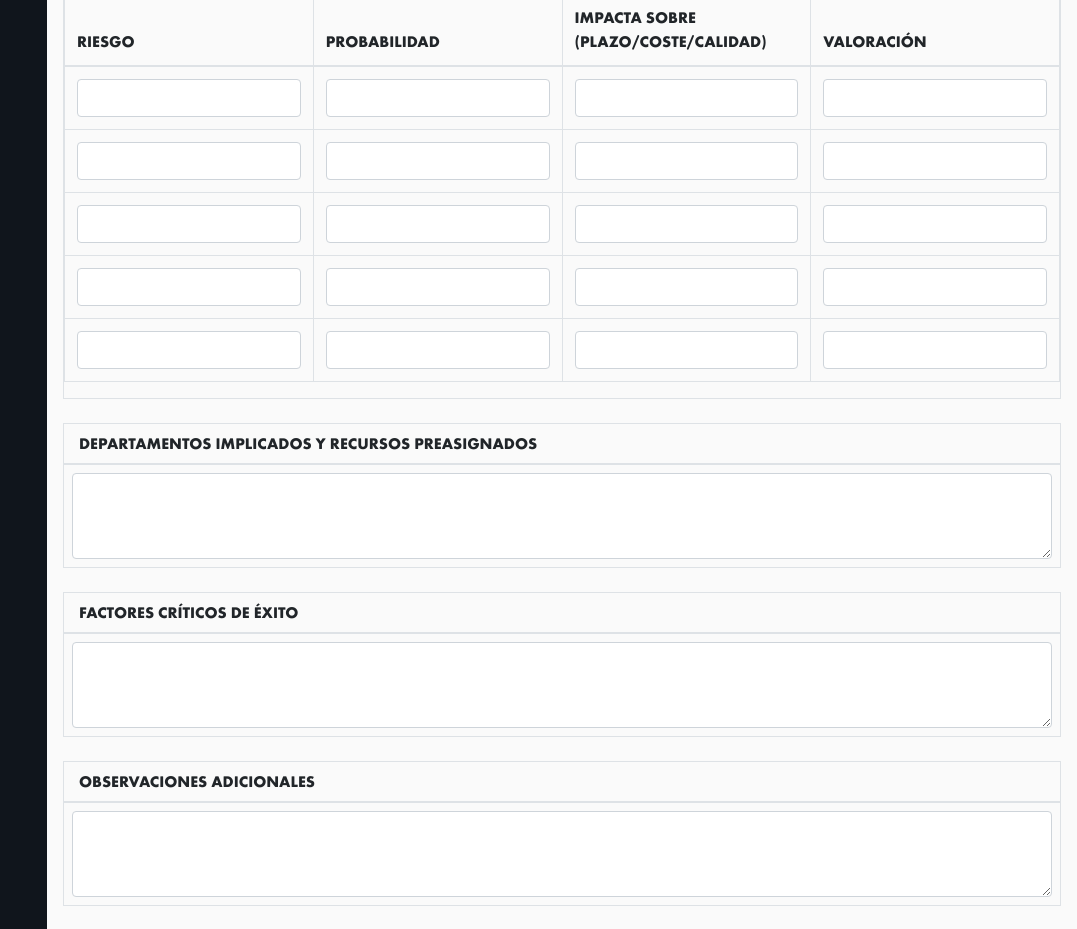
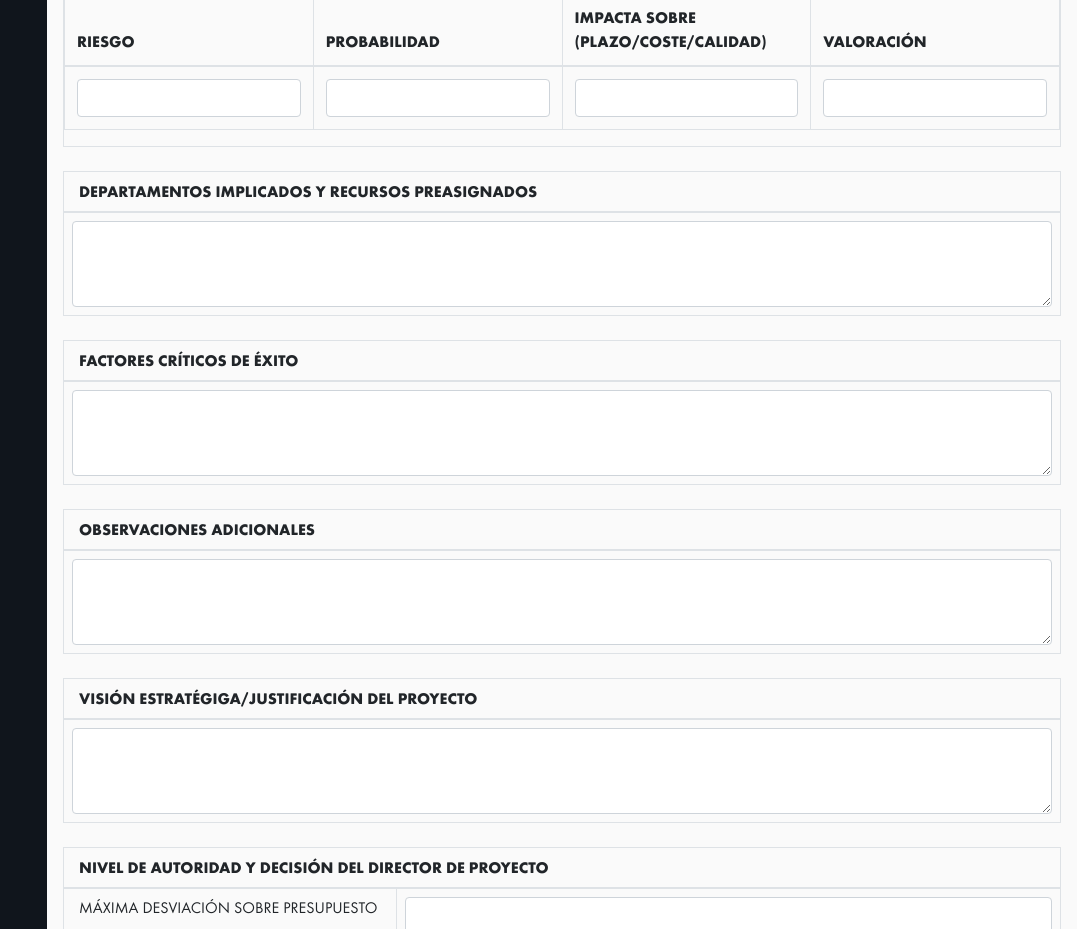
Before and after one commit to loremtz34/ISO21500, an Angular app: page /integracion/actaconstitucion in a window 1280 px wide. Shown: the part 5500-6429 px from the top of the page, without its empty margins (203-1280 px from the left). Built offline with nearby package versions, Linux system fonts and the light colour scheme.

Commit message:
Mis cambios

```diff
--- a/src/app/integracion/acta-constitucion/acta-constitucion.component.html
+++ b/src/app/integracion/acta-constitucion/acta-constitucion.component.html
@@ -13,7 +13,7 @@
     <div class="row">
       <label for="tituloProyecto" class="col-sm-3 col-form-label">TITULO DEL PROYECTO</label>
       <div class="col-sm-9">
-        <input type="text" class="form-control" id="tituloProyecto" placeholder="Titulo del Proyecto">
+        <input type="text" class="form-control" formControlName="nombre" placeholder="Titulo del Proyecto">
       </div>
     </div>
     <div class="row">
@@ -23,7 +23,7 @@
       <div class="col-sm-9">
         <div class="row">
           <div class="col-sm-12">
-            <input type="text" class="form-control" id="nombreCliente">
+            <input type="text" class="form-control" formControlName="cliente" id="nombreCliente">
           </div>
         </div>
         <div class="row">
@@ -48,7 +48,7 @@
         <div class="row">
           <label for="personaResponsable" class="col-sm-3 col-form-label">Persona</label>
           <div class="col-sm-9">
-            <input type="text" class="form-control" id="personaResponsable" placeholder="Persona">
+            <input type="text" class="form-control" formControlName="patrocinador" id="personaResponsable" placeholder="Persona">
           </div>
         </div>
         <div class="row">
@@ -80,15 +80,15 @@
     </div>
     <br>
     <div class="row">
-      <label for="departamento" class="col-sm-3 col-form-label">Cód. Identif. Proyec</label>
+      <label for="departamento"  class="col-sm-3 col-form-label">Cód. Identif. Proyec</label>
       <div class="col-sm-9">
         <div class="col">
-          <input type="text" class="form-control" id="departamento" placeholder="Codigo proyecto">
+          <input type="text" formControlName="codigo_identificacion" class="form-control"  id="departamento" placeholder="Codigo proyecto">
         </div>
         <div class="col">
           <div class="form-check">
-            <input class="form-check-input" type="checkbox" value="" id="defaultCheck1">
-            <label class="form-check-label" for="defaultCheck1">
+            <input class="form-check-input" formControlName="pendiente_asignacion" type="checkbox" value="" id="defaultCheck1" >
+            <label class="form-check-label"  for="defaultCheck1">
               Pendiente asignación
             </label>
           </div>
@@ -100,7 +100,7 @@
       <div class="col-sm-9">
         <div class="col-sm-3">
           <div class="form-check">
-            <input class="form-check-input" type="checkbox" value="" id="defaultCheck1">
+            <input class="form-check-input" formControlName="contrato" type="checkbox" value="" id="defaultCheck1">
             <label class="form-check-label" for="defaultCheck1">
               Contrato
             </label>
@@ -108,7 +108,7 @@
         </div>
         <div class="col-sm-3">
           <div class="form-check">
-            <input class="form-check-input" type="checkbox" value="" id="defaultCheck1">
+            <input class="form-check-input" formControlName="caso_de_negocio" type="checkbox" value="" id="defaultCheck1">
             <label class="form-check-label" for="defaultCheck1">
               Caso negocio
             </label>
@@ -116,7 +116,7 @@
         </div>
         <div class="col-sm-3">
           <div class="form-check">
-            <input class="form-check-input" type="checkbox" value="" id="defaultCheck1">
+            <input class="form-check-input" formControlName="enunciado_trabajo" type="checkbox" value="" id="defaultCheck1">
             <label class="form-check-label" for="defaultCheck1">
               Enunciado trabajo
             </label>
@@ -126,11 +126,11 @@
     </div>
     <h2><b>INFORMACIÓN PREVIA:</b></h2>
     <div class="row">
-      <label for="tituloProyecto" class="col-sm-12 col-form-label"><b>VISIÓN ESTRATÉGIGA/JUSTIFICACIÓN DEL PROYECTO</b></label>
+      <label for="tituloProyecto"  class="col-sm-12 col-form-label"><b>VISIÓN ESTRATÉGIGA/JUSTIFICACIÓN DEL PROYECTO</b></label>
     </div>
     <div class="row">
       <div class="col-sm-12">
-        <textarea class="form-control" id="exampleFormControlTextarea1" rows="3"></textarea>
+        <textarea class="form-control" formControlName="vision_estrategica" id="exampleFormControlTextarea1" rows="3"></textarea>
       </div>
     </div>
     <br>
@@ -139,7 +139,7 @@
     </div>
     <div class="row">
       <div class="col-sm-12">
-        <textarea class="form-control" id="exampleFormControlTextarea1" rows="3"></textarea>
+        <textarea class="form-control" formControlName="descripcion_del_proyecto" id="exampleFormControlTextarea1" rows="3"></textarea>
       </div>
     </div>
     <br>
@@ -148,7 +148,7 @@
     </div>
     <div class="row">
       <div class="col-sm-12">
-        <textarea class="form-control" id="exampleFormControlTextarea1" rows="3"></textarea>
+        <textarea class="form-control" formControlName="analisis_de_viabilidad" id="exampleFormControlTextarea1" rows="3"></textarea>
       </div>
     </div>
     <br>
@@ -157,7 +157,7 @@
     </div>
     <div class="row">
       <div class="col-sm-12">
-        <textarea class="form-control" id="exampleFormControlTextarea1" rows="3"></textarea>
+        <textarea class="form-control" formControlName="requisitos_generales" id="exampleFormControlTextarea1" rows="3"></textarea>
       </div>
     </div>
     <h2><b>OBJETIVOS DEL PROYECTO</b></h2>
@@ -168,13 +168,13 @@
     <div class="row">
       <label for="tituloProyecto" class="col-sm-3 col-form-label">OBJETIVOS</label>
       <div class="col-sm-9">
-        <textarea class="form-control" id="exampleFormControlTextarea1" rows="3"></textarea>
+        <textarea class="form-control" formControlName="objetivos_alcance" id="exampleFormControlTextarea1" rows="3"></textarea>
       </div>
     </div>
     <div class="row">
       <label for="tituloProyecto" class="col-sm-3 col-form-label">MÉTRICA / CRITERIOS DE ACEPTACIÓN</label>
       <div class="col-sm-9">
-        <textarea class="form-control" id="exampleFormControlTextarea1" rows="3"></textarea>
+        <textarea class="form-control" formControlName="metrica_alcance" id="exampleFormControlTextarea1" rows="3"></textarea>
       </div>
     </div>
     <div class="row">
@@ -185,7 +185,7 @@
         <div class="row">
           <label for="personaResponsable" class="col-sm-3 col-form-label">Persona</label>
           <div class="col-sm-9">
-            <input type="text" class="form-control" id="personaResponsable" placeholder="Persona">
+            <input type="text" formControlName="aprobacion_persona_alcance" class="form-control" id="personaResponsable" placeholder="Persona">
           </div>
         </div>
         <div class="row">
@@ -204,13 +204,13 @@
     <div class="row">
       <label for="tituloProyecto" class="col-sm-3 col-form-label">OBJETIVOS</label>
       <div class="col-sm-9">
-        <textarea class="form-control" id="exampleFormControlTextarea1" rows="3"></textarea>
+        <textarea class="form-control" formControlName="obejtivos_plazo" id="exampleFormControlTextarea1" rows="3"></textarea>
       </div>
     </div>
     <div class="row">
       <label for="tituloProyecto" class="col-sm-3 col-form-label">MÉTRICA / CRITERIOS DE ACEPTACIÓN</label>
       <div class="col-sm-9">
-        <textarea class="form-control" id="exampleFormControlTextarea1" rows="3"></textarea>
+        <textarea class="form-control" formControlName="metrica_plazo" id="exampleFormControlTextarea1" rows="3"></textarea>
       </div>
     </div>
     <div class="row">
@@ -221,7 +221,7 @@
         <div class="row">
           <label for="personaResponsable" class="col-sm-3 col-form-label">Persona</label>
           <div class="col-sm-9">
-            <input type="text" class="form-control" id="personaResponsable" placeholder="Persona">
+            <input type="text" class="form-control" formControlName="aprobacion_persona_plazo" id="personaResponsable" placeholder="Persona">
           </div>
         </div>
         <div class="row">
@@ -240,13 +240,13 @@
     <div class="row">
       <label for="tituloProyecto" class="col-sm-3 col-form-label">OBJETIVOS</label>
       <div class="col-sm-9">
-        <textarea class="form-control" id="exampleFormControlTextarea1" rows="3"></textarea>
+        <textarea class="form-control" formControlName="obejtivos_presupuesto" id="exampleFormControlTextarea1" rows="3"></textarea>
       </div>
     </div>
     <div class="row">
       <label for="tituloProyecto" class="col-sm-3 col-form-label">MÉTRICA / CRITERIOS DE ACEPTACIÓN</label>
       <div class="col-sm-9">
-        <textarea class="form-control" id="exampleFormControlTextarea1" rows="3"></textarea>
+        <textarea class="form-control" formControlName="metrica_presupuesto" id="exampleFormControlTextarea1" rows="3"></textarea>
       </div>
     </div>
     <div class="row">
@@ -257,7 +257,7 @@
         <div class="row">
           <label for="personaResponsable" class="col-sm-3 col-form-label">Persona</label>
           <div class="col-sm-9">
-            <input type="text" class="form-control" id="personaResponsable" placeholder="Persona">
+            <input type="text" formControlName="aprobacion_persona_presupuesto" class="form-control" id="personaResponsable" placeholder="Persona">
           </div>
         </div>
         <div class="row">
@@ -278,13 +278,13 @@
     <div class="row">
       <label for="tituloProyecto" class="col-sm-3 col-form-label">OBJETIVOS</label>
       <div class="col-sm-9">
-        <textarea class="form-control" id="exampleFormControlTextarea1" rows="3"></textarea>
+        <textarea class="form-control" formControlName="obejtivos_calidad" id="exampleFormControlTextarea1" rows="3"></textarea>
       </div>
     </div>
     <div class="row">
       <label for="tituloProyecto" class="col-sm-3 col-form-label">MÉTRICA / CRITERIOS DE ACEPTACIÓN</label>
       <div class="col-sm-9">
-        <textarea class="form-control" id="exampleFormControlTextarea1" rows="3"></textarea>
+        <textarea class="form-control" formControlName="metrica_calidad" id="exampleFormControlTextarea1" rows="3"></textarea>
       </div>
     </div>
     <div class="row">
@@ -295,7 +295,7 @@
         <div class="row">
           <label for="personaResponsable" class="col-sm-3 col-form-label">Persona</label>
           <div class="col-sm-9">
-            <input type="text" class="form-control" id="personaResponsable" placeholder="Persona">
+            <input type="text" formControlName="aprobacion_persona_calidad" class="form-control" id="personaResponsable" placeholder="Persona">
           </div>
         </div>
         <div class="row">
@@ -314,13 +314,13 @@
     <div class="row">
       <label for="tituloProyecto" class="col-sm-3 col-form-label">OBJETIVOS</label>
       <div class="col-sm-9">
-        <textarea class="form-control" id="exampleFormControlTextarea1" rows="3"></textarea>
+        <textarea class="form-control" formControlName="obejtivos_otros" id="exampleFormControlTextarea1" rows="3"></textarea>
       </div>
     </div>
     <div class="row">
       <label for="tituloProyecto" class="col-sm-3 col-form-label">MÉTRICA / CRITERIOS DE ACEPTACIÓN</label>
       <div class="col-sm-9">
-        <textarea class="form-control" id="exampleFormControlTextarea1" rows="3"></textarea>
+        <textarea class="form-control" formControlName="metrica_otros" id="exampleFormControlTextarea1" rows="3"></textarea>
       </div>
     </div>
     <div class="row">
@@ -331,7 +331,7 @@
         <div class="row">
           <label for="personaResponsable" class="col-sm-3 col-form-label">Persona</label>
           <div class="col-sm-9">
-            <input type="text" class="form-control" id="personaResponsable" placeholder="Persona">
+            <input type="text" formControlName="aprobacion_persona_otros" class="form-control" id="personaResponsable" placeholder="Persona">
           </div>
         </div>
         <div class="row">
@@ -530,30 +530,6 @@
             <td><input type="text" class="form-control" id=""></td>
             <td><input type="text" class="form-control" id=""></td>
           </tr>
-          <tr>
-            <td><input type="text" class="form-control" id=""></td>
-            <td><input type="text" class="form-control" id=""></td>
-            <td><input type="text" class="form-control" id=""></td>
-            <td><input type="text" class="form-control" id=""></td>
-          </tr>
-          <tr>
-            <td><input type="text" class="form-control" id=""></td>
-            <td><input type="text" class="form-control" id=""></td>
-            <td><input type="text" class="form-control" id=""></td>
-            <td><input type="text" class="form-control" id=""></td>
-          </tr>
-          <tr>
-            <td><input type="text" class="form-control" id=""></td>
-            <td><input type="text" class="form-control" id=""></td>
-            <td><input type="text" class="form-control" id=""></td>
-            <td><input type="text" class="form-control" id=""></td>
-          </tr>
-          <tr>
-            <td><input type="text" class="form-control" id=""></td>
-            <td><input type="text" class="form-control" id=""></td>
-            <td><input type="text" class="form-control" id=""></td>
-            <td><input type="text" class="form-control" id=""></td>
-          </tr>
         </tbody>
       </table>
     </div>
@@ -563,7 +539,7 @@
     </div>
     <div class="row">
       <div class="col-sm-12">
-        <textarea class="form-control" id="exampleFormControlTextarea1" rows="3"></textarea>
+        <textarea class="form-control" formControlName="departamentos_implicados" formnameid="exampleFormControlTextarea1" rows="3"></textarea>
       </div>
     </div>
     <br>
@@ -572,7 +548,7 @@
     </div>
     <div class="row">
       <div class="col-sm-12">
-        <textarea class="form-control" id="exampleFormControlTextarea1" rows="3"></textarea>
+        <textarea class="form-control" formControlName="factores_criticos_de_exito" id="exampleFormControlTextarea1" rows="3"></textarea>
       </div>
     </div>
     <br>
@@ -581,7 +557,7 @@
     </div>
     <div class="row">
       <div class="col-sm-12">
-        <textarea class="form-control" id="exampleFormControlTextarea1" rows="3"></textarea>
+        <textarea class="form-control" formControlName="observaciones" id="exampleFormControlTextarea1" rows="3"></textarea>
       </div>
     </div>
     <br>
@@ -601,25 +577,25 @@
     <div class="row">
       <label for="tituloProyecto" class="col-sm-4 col-form-label">MÁXIMA DESVIACIÓN SOBRE PRESUPUESTO</label>
       <div class="col-sm-8">
-        <textarea class="form-control" id="exampleFormControlTextarea1" rows="2"></textarea>
+        <textarea class="form-control" formControlName="maxima_desviacion_sobre_presupuesto" id="exampleFormControlTextarea1" rows="2"></textarea>
       </div>
     </div>
     <div class="row">
       <label for="tituloProyecto" class="col-sm-4 col-form-label">UMBRAL DE RIESGO ACEPTABLE</label>
       <div class="col-sm-8">
-        <textarea class="form-control" id="exampleFormControlTextarea1" rows="2"></textarea>
+        <textarea class="form-control" formControlName="umbral_de_riesgo_aceptable" id="exampleFormControlTextarea1" rows="2"></textarea>
       </div>
     </div>
     <div class="row">
       <label for="tituloProyecto" class="col-sm-4 col-form-label">CAPACIDAD TÉCNICA DE DECISIÓN</label>
       <div class="col-sm-8">
-        <textarea class="form-control" id="exampleFormControlTextarea1" rows="2"></textarea>
+        <textarea class="form-control" formControlName="capacidad_tecnica_de_desicion" id="exampleFormControlTextarea1" rows="2"></textarea>
       </div>
     </div>
     <div class="row">
       <label for="tituloProyecto" class="col-sm-4 col-form-label">VOLUMEN DE CONTRATACIÓN</label>
       <div class="col-sm-8">
-        <textarea class="form-control" id="exampleFormControlTextarea1" rows="2"></textarea>
+        <textarea class="form-control" formControlName="volumen_de_contratacion" id="exampleFormControlTextarea1" rows="2"></textarea>
       </div>
     </div>
     <div class="row">
@@ -628,7 +604,7 @@
         <div class="row">
           <label for="personaResponsable" class="col-sm-3 col-form-label">Persona</label>
           <div class="col-sm-9">
-            <input type="text" class="form-control" id="personaResponsable" placeholder="Persona">
+            <input type="text" formControlName="persona_nivel_superior_de_desicion" class="form-control" id="personaResponsable" placeholder="Persona">
           </div>
         </div>
         <div class="row">
```
Also changed, not shown: src/app/integracion/acta-constitucion/acta-constitucion.component.ts (+40 -1 lines).
